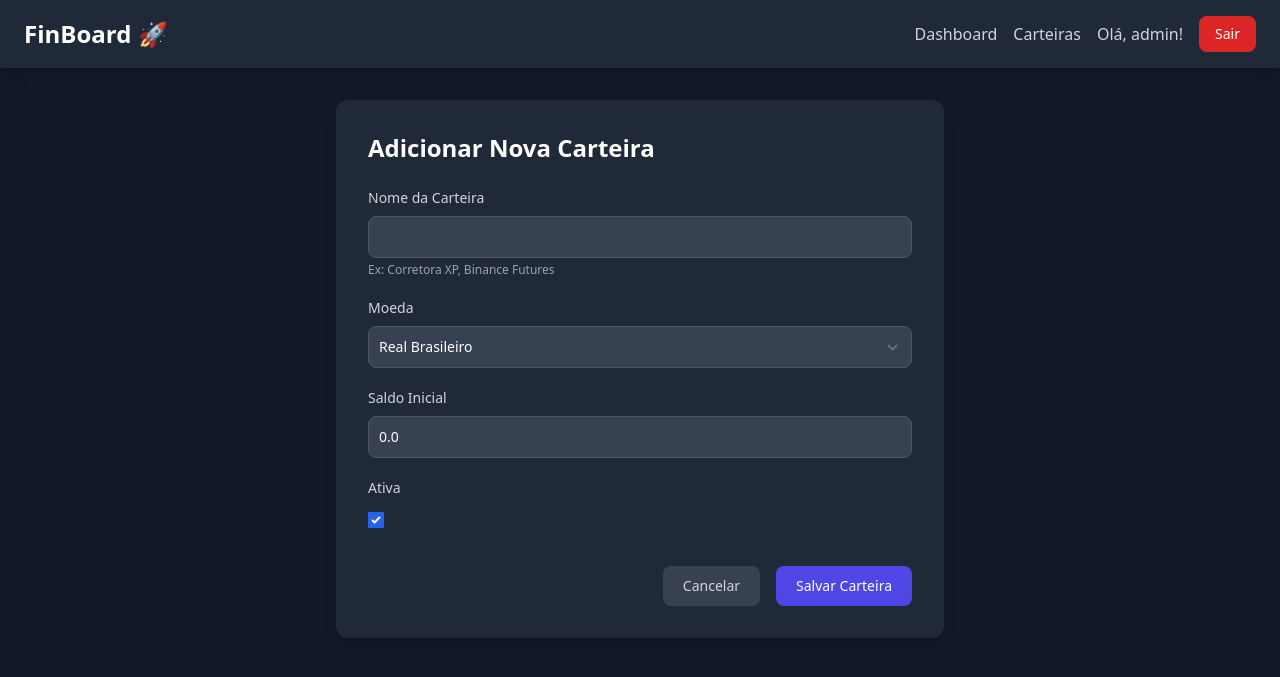
After one commit to bobdreads/FinBoard, a Django app: page /dashboard/accounts/add/ in a window 1280 px wide. The commit adds this page. Shown: the top 677 px of the page. Run offline with Django 5.2, Linux system fonts and the light colour scheme; a user stored in the database is signed in.

Commit message:
feat: adicionar funcionalidades de gerenciamento de contas, incluindo criação e listagem de carteiras, e formatação de valores monetários

```diff
--- a/config/settings.py
+++ b/config/settings.py
@@ -31,6 +31,7 @@ INSTALLED_APPS = [
     'django.contrib.sessions',
     'django.contrib.messages',
     'django.contrib.staticfiles',
+    'django.contrib.humanize',
 
     # Apps de terceiros
     'django_plotly_dash',
--- a/config/urls.py
+++ b/config/urls.py
@@ -3,11 +3,12 @@ from django.urls import path, include
 
 urlpatterns = [
     path('admin/', admin.site.urls),
+    path('django_plotly_dash/', include('django_plotly_dash.urls')),
+
+    # Rota para o app 'core'
+    path('', include('core.urls', namespace='core')),
 
     # ADICIONE ESTA LINHA:
-    # Ela conecta as URLs internas que o django-plotly-dash precisa para funcionar.
-    path('django_plotly_dash/', include('django_plotly_dash.urls')),
-
-    # A rota para o nosso app 'core' continua a mesma
-    path('', include('core.urls', namespace='core')),
+    # Conecta as URLs do app dashboard ao nosso projeto
+    path('dashboard/', include('dashboard.urls', namespace='dashboard')),
 ]
--- a/core/static/core/css/output.css
+++ b/core/static/core/css/output.css
@@ -824,8 +828,16 @@ select {
   margin-top: 0.5rem;
 }
 
+.mb-6 {
+  margin-bottom: 1.5rem;
+}
+
 .block {
   display: block;
+}
+
+.inline-block {
+  display: inline-block;
 }
 
 .flex {
@@ -864,6 +876,10 @@ select {
   max-width: 72rem;
 }
 
+.max-w-2xl {
+  max-width: 42rem;
+}
+
 .grid-cols-1 {
   grid-template-columns: repeat(1, minmax(0, 1fr));
 }
@@ -880,6 +896,10 @@ select {
   align-items: center;
 }
 
+.justify-end {
+  justify-content: flex-end;
+}
+
 .justify-center {
   justify-content: center;
 }
@@ -890,6 +910,10 @@ select {
 
 .gap-6 {
   gap: 1.5rem;
+}
+
+.gap-4 {
+  gap: 1rem;
 }
 
 .space-x-4 > :not([hidden]) ~ :not([hidden]) {
@@ -1072,6 +1112,15 @@ select {
   padding-bottom: 2rem;
 }
 
+.py-2\.5 {
+  padding-top: 0.625rem;
+  padding-bottom: 0.625rem;
+}
+
+.pt-4 {
+  padding-top: 1rem;
+}
+
 .text-left {
   text-align: left;
 }
--- a/core/templates/core/base.html
+++ b/core/templates/core/base.html
@@ -17,8 +17,11 @@
                 </a>
                 <div class="flex items-center space-x-4">
                     {% if user.is_authenticated %}
+                        <a href="{% url 'core:home' %}" class="text-gray-300 hover:text-white transition-colors">Dashboard</a>
+                        <a href="{% url 'dashboard:account_list' %}" class="text-gray-300 hover:text-white transition-colors">Carteiras</a>
+
                         <span class="text-gray-300">Olá, {{ user.username }}!</span>
-                        <a href="{% url 'core:login' %}" class="px-4 py-2 text-sm font-medium text-white bg-red-600 rounded-lg hover:bg-red-700 transition-colors">
+                        <a href="{% url 'core:logout' %}" class="px-4 py-2 text-sm font-medium text-white bg-red-600 rounded-lg hover:bg-red-700 transition-colors">
                             Sair
                         </a>
                     {% else %}
--- a/dashboard/admin.py
+++ b/dashboard/admin.py
@@ -1,5 +1,3 @@
-# Em dashboard/admin.py
-
 from django.contrib import admin
 # Importe os novos modelos aqui!
 from .models import (
@@ -15,6 +13,8 @@ class AccountAdmin(admin.ModelAdmin):
     list_display = ('name', 'user', 'currency', 'initial_balance', 'is_active')
     list_filter = ('currency', 'is_active', 'user')
     search_fields = ('name',)
+    # Adicionando a capacidade de editar transações diretamente da conta
+    # inlines = [TransactionInline] # Descomente quando criarmos o Inline
 
 
 @admin.register(Transaction)
--- /dev/null
+++ b/dashboard/forms.py
@@ -0,0 +1,20 @@
+from django import forms
+from .models import Account
+
+
+class AccountForm(forms.ModelForm):
+    class Meta:
+        model = Account
+        # Excluímos o usuário, pois ele será preenchido automaticamente pela view
+        fields = ['name', 'currency', 'initial_balance', 'is_active']
+
+    def __init__(self, *args, **kwargs):
+        super().__init__(*args, **kwargs)
+        # Aplicando as classes do TailwindCSS para um visual consistente
+        default_classes = "bg-gray-700 border border-gray-600 text-white text-sm rounded-lg focus:ring-indigo-500 focus:border-indigo-500 block w-full p-2.5"
+        for field_name, field in self.fields.items():
+            if isinstance(field.widget, forms.CheckboxInput):
+                # Estilo diferente para checkboxes
+                field.widget.attrs['class'] = "w-4 h-4 text-indigo-600 bg-gray-700 border-gray-600 rounded focus:ring-indigo-500"
+            else:
+                field.widget.attrs['class'] = default_classes
--- a/dashboard/models.py
+++ b/dashboard/models.py
@@ -1,6 +1,9 @@
 from django.db import models
 from django.contrib.auth.models import User
 from django.core.validators import MinValueValidator, MaxValueValidator
+# Importe F para referenciar campos
+from django.db.models import Sum, Case, When, F
+from decimal import Decimal  # Importe Decimal para cálculos precisos
 
 # --- NOVOS MODELOS ---
 
@@ -19,6 +22,36 @@ class Account(models.Model):
     initial_balance = models.DecimalField(
         "Saldo Inicial", max_digits=12, decimal_places=2, default=0.0)
     is_active = models.BooleanField("Ativa", default=True)
+
+    @property
+    def current_balance(self):
+        """Calcula o saldo atual dinamicamente."""
+        # 1. Começa com o saldo inicial
+        balance = self.initial_balance
+
+        # 2. Processa depósitos e saques
+        # Usamos Case/When para somar depósitos e subtrair saques
+        transaction_total = self.transactions.aggregate(
+            total=Sum(
+                Case(
+                    When(type='DEPOSITO', then='amount'),
+                    When(type='SAQUE', then=F('amount') * -1),
+                    default=Decimal('0.0'),
+                    output_field=models.DecimalField()
+                )
+            )
+        )['total'] or Decimal('0.00')
+
+        balance += transaction_total
+
+        # 3. Adiciona o resultado líquido das operações fechadas
+        operations_pl = self.operation_set.filter(status='FECHADA').aggregate(
+            total_pl=Sum('net_financial_result')
+        )['total_pl'] or Decimal('0.00')
+
+        balance += operations_pl
+
+        return round(balance, 2)
 
     def __str__(self):
         return f"{self.name} ({self.user.username})"
--- /dev/null
+++ b/dashboard/templates/dashboard/account_form.html
@@ -0,0 +1,45 @@
+{% extends 'core/base.html' %}
+{% load currency_filters %}
+
+{% block content %}
+<div class="container mx-auto px-4 sm:px-6 lg:px-8 py-8 max-w-2xl">
+
+    <div class="bg-gray-800 rounded-xl shadow-lg p-8">
+        <h1 class="text-2xl font-bold text-white mb-6">Adicionar Nova Carteira</h1>
+
+        <form method="post" class="space-y-5">
+            {% csrf_token %}
+
+            {% for field in form %}
+                <div>
+                    <label for="{{ field.id_for_label }}" class="block mb-2 text-sm font-medium text-gray-300">{{ field.label }}</label>
+                    {{ field }} {# O campo já vem com as classes do forms.py #}
+
+                    {% if field.help_text %}
+                        <p class="mt-1 text-xs text-gray-400">{{ field.help_text|safe }}</p>
+                    {% endif %}
+
+                    {% if field.errors %}
+                        <div class="mt-1 text-xs text-red-400">
+                            {% for error in field.errors %}
+                                <p>{{ error }}</p>
+                            {% endfor %}
+                        </div>
+                    {% endif %}
+                </div>
+            {% endfor %}
+
+            <div class="flex justify-end gap-4 pt-4">
+                <a href="{% url 'dashboard:account_list' %}" class="px-5 py-2.5 text-sm font-medium text-gray-300 bg-gray-700 hover:bg-gray-600 rounded-lg transition-colors">
+                    Cancelar
+                </a>
+                <button type="submit"
+                        class="text-white bg-indigo-600 hover:bg-indigo-700 focus:ring-4 focus:outline-none focus:ring-indigo-500 font-medium rounded-lg text-sm px-5 py-2.5 text-center transition-colors">
+                    Salvar Carteira
+                </button>
+            </div>
+        </form>
+    </div>
+
+</div>
+{% endblock %}
--- /dev/null
+++ b/dashboard/urls.py
@@ -0,0 +1,10 @@
+from django.urls import path
+from . import views
+
+app_name = 'dashboard'
+
+urlpatterns = [
+    # A primeira rota que estamos criando: a lista de contas
+    path('accounts/', views.account_list, name='account_list'),
+    path('accounts/add/', views.account_create, name='account_add'),
+]
--- a/dashboard/views.py
+++ b/dashboard/views.py
@@ -1,3 +1,42 @@
-from django.shortcuts import render
+from django.shortcuts import render, redirect
+from django.contrib.auth.decorators import login_required
+from .models import Account
+from .forms import AccountForm
 
-# Create your views here.
+
+@login_required
+def account_list(request):
+    """
+    Esta view exibe a lista de contas (carteiras) do usuário logado.
+    """
+    accounts = Account.objects.filter(user=request.user).order_by('name')
+
+    context = {
+        'accounts': accounts
+    }
+    return render(request, 'dashboard/account_list.html', context)
+
+
+@login_required
+def account_create(request):
+    """
+    View para criar uma nova conta (carteira).
+    """
+    if request.method == 'POST':
+        # Se o formulário foi enviado, crie uma instância com os dados
+        form = AccountForm(request.POST)
+        if form.is_valid():
+            # Antes de salvar, associe a nova conta ao usuário logado
+            account = form.save(commit=False)
+            account.user = request.user
+            account.save()
+            # Redirecione o usuário de volta para a lista de carteiras
+            return redirect('dashboard:account_list')
+    else:
+        # Se for um GET, apenas exiba um formulário em branco
+        form = AccountForm()
+
+    context = {
+        'form': form
+    }
+    return render(request, 'dashboard/account_form.html', context)
```
Also changed, not shown: other parts of core/static/core/css/output.css (+41 -0 lines), dashboard/templates/dashboard/account_list.html (added, +42 -0 lines), dashboard/templatetags/currency_filters.py (added, +31 -0 lines), dashboard/templatetags/__init__.py (added), db.sqlite3.
